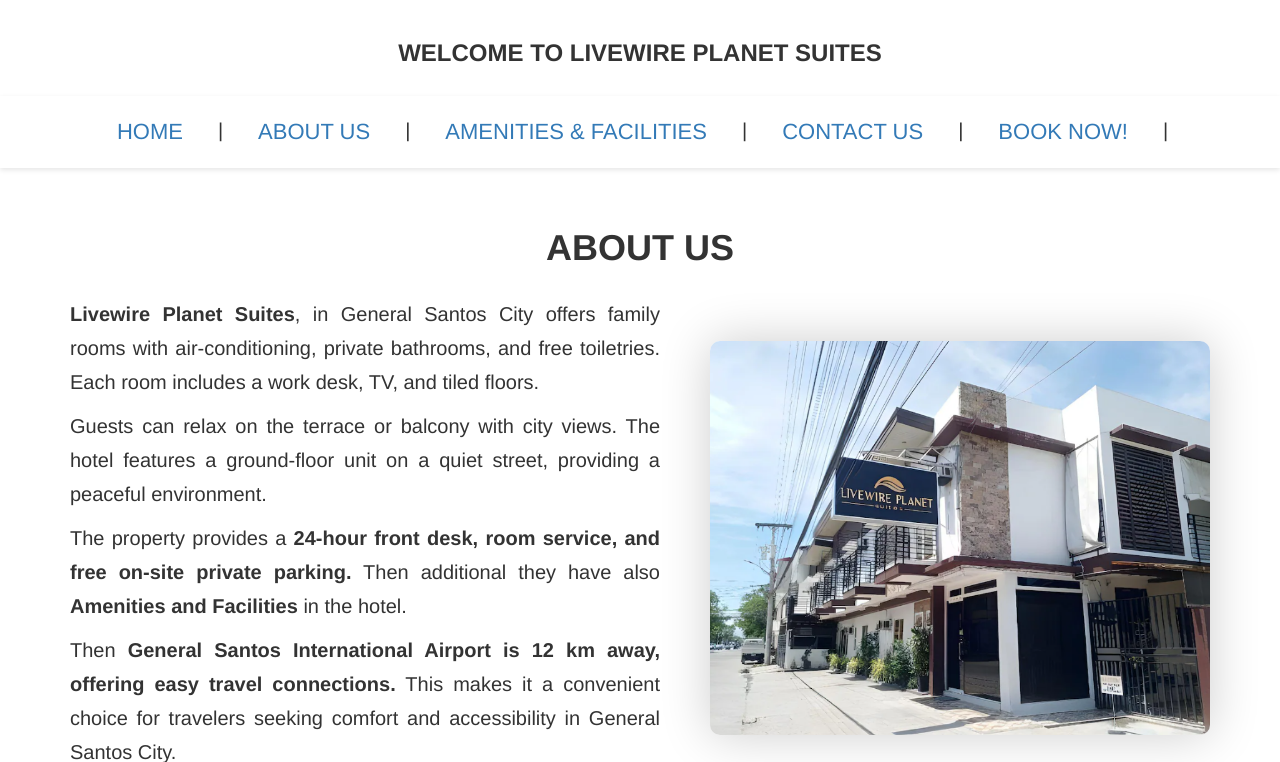
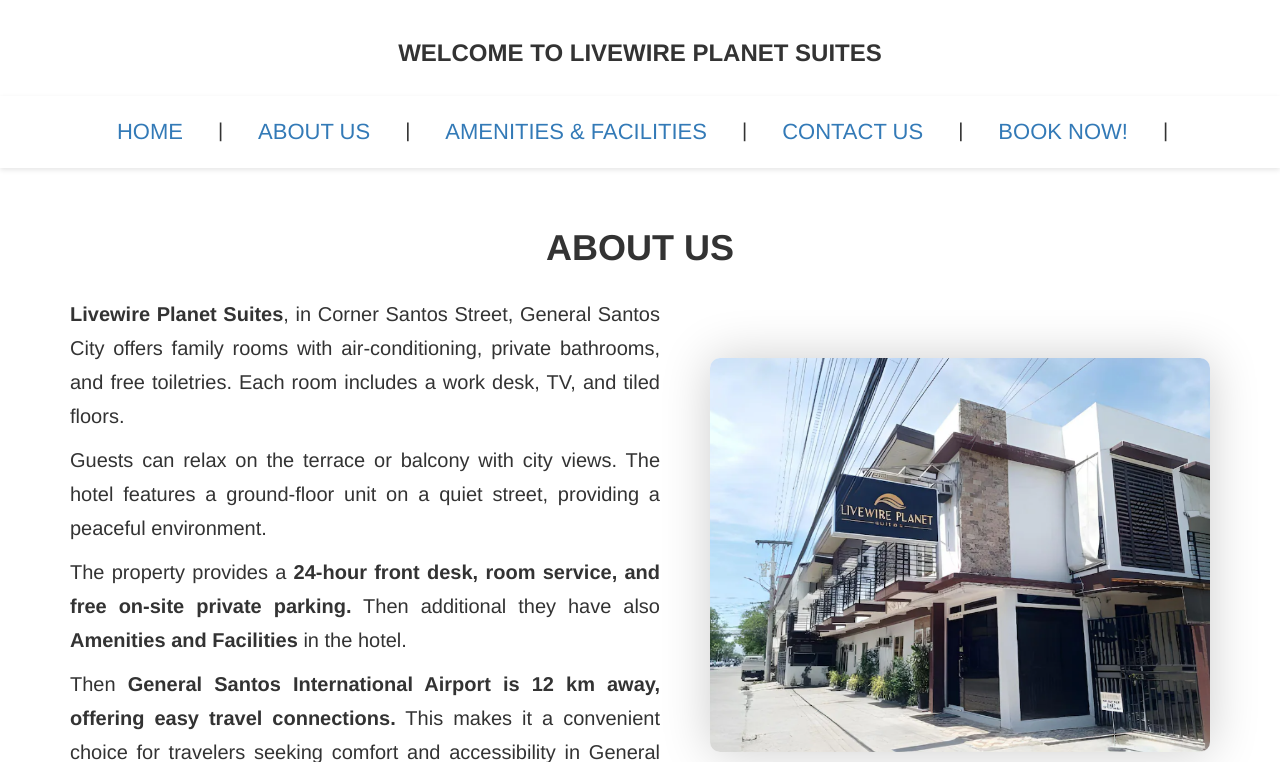
Before and after one commit to Artheloie/Livewire-Planet, a PHP site: page /about.php in a window 1280 px wide. Shown: the top 762 px of the page. Run offline with PHP 8.4, Linux system fonts and the light colour scheme; some libraries are stand-ins or nearby versions.

Commit message:
Update about.php

```diff
--- a/livewire/about.php
+++ b/livewire/about.php
@@ -92,7 +92,7 @@
         <!-- Text -->
         <div style="flex:1; min-width:300px; max-width:600px; text-align:justify;">
             <p style="font-size:20px; line-height:1.7;">
-                <b>Livewire Planet Suites</b>, in General Santos City offers family rooms with air-conditioning, private bathrooms, and free toiletries. Each room includes a work desk, TV, and tiled floors.
+                <b>Livewire Planet Suites</b>, in Corner Santos Street, General Santos City offers family rooms with air-conditioning, private bathrooms, and free toiletries. Each room includes a work desk, TV, and tiled floors.
             </p>
             <p style="font-size:20px; line-height:1.7;">
                 Guests can relax on the terrace or balcony with city views. The hotel features a ground-floor unit on a quiet street, providing a peaceful environment.
```
